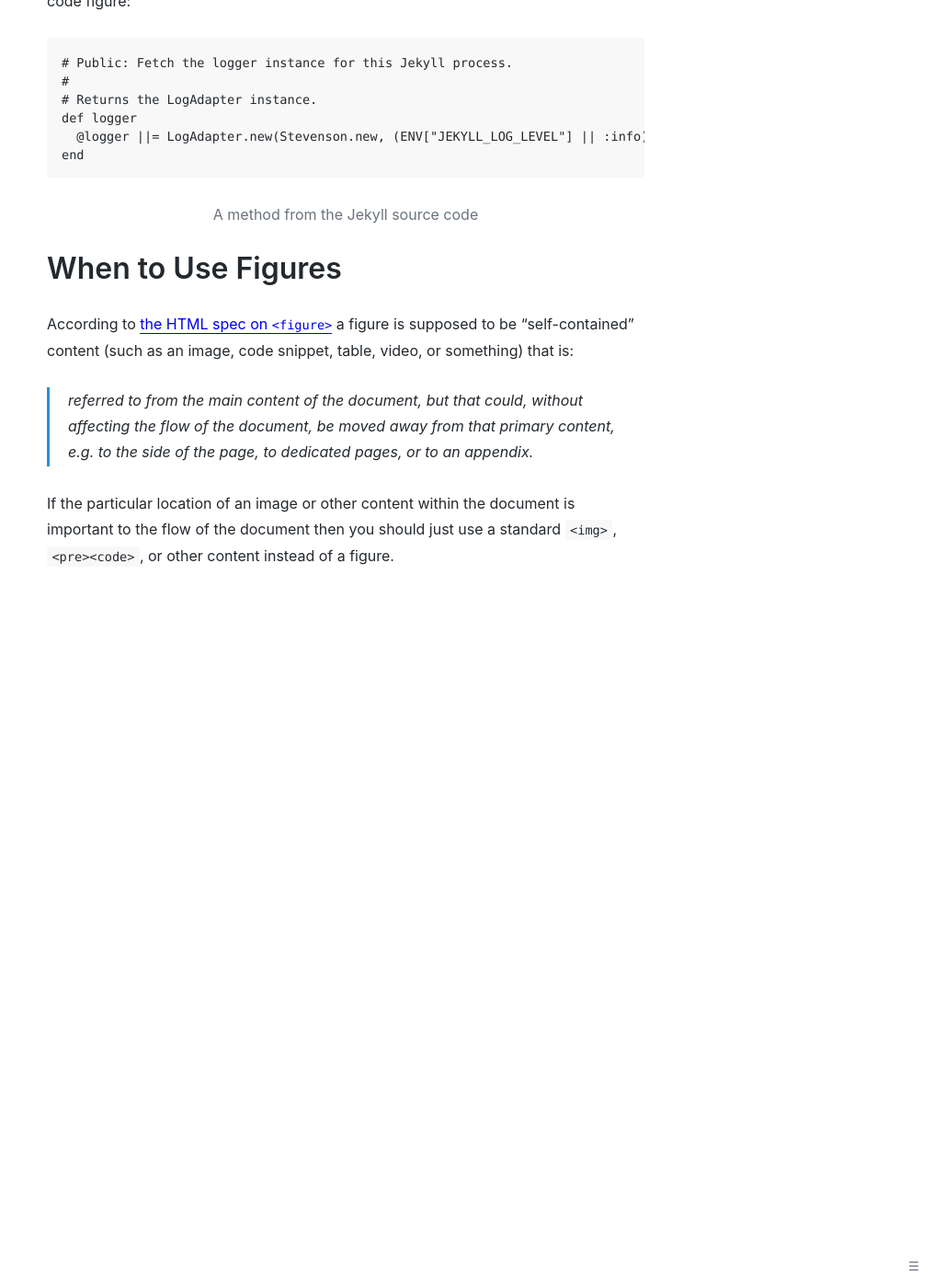
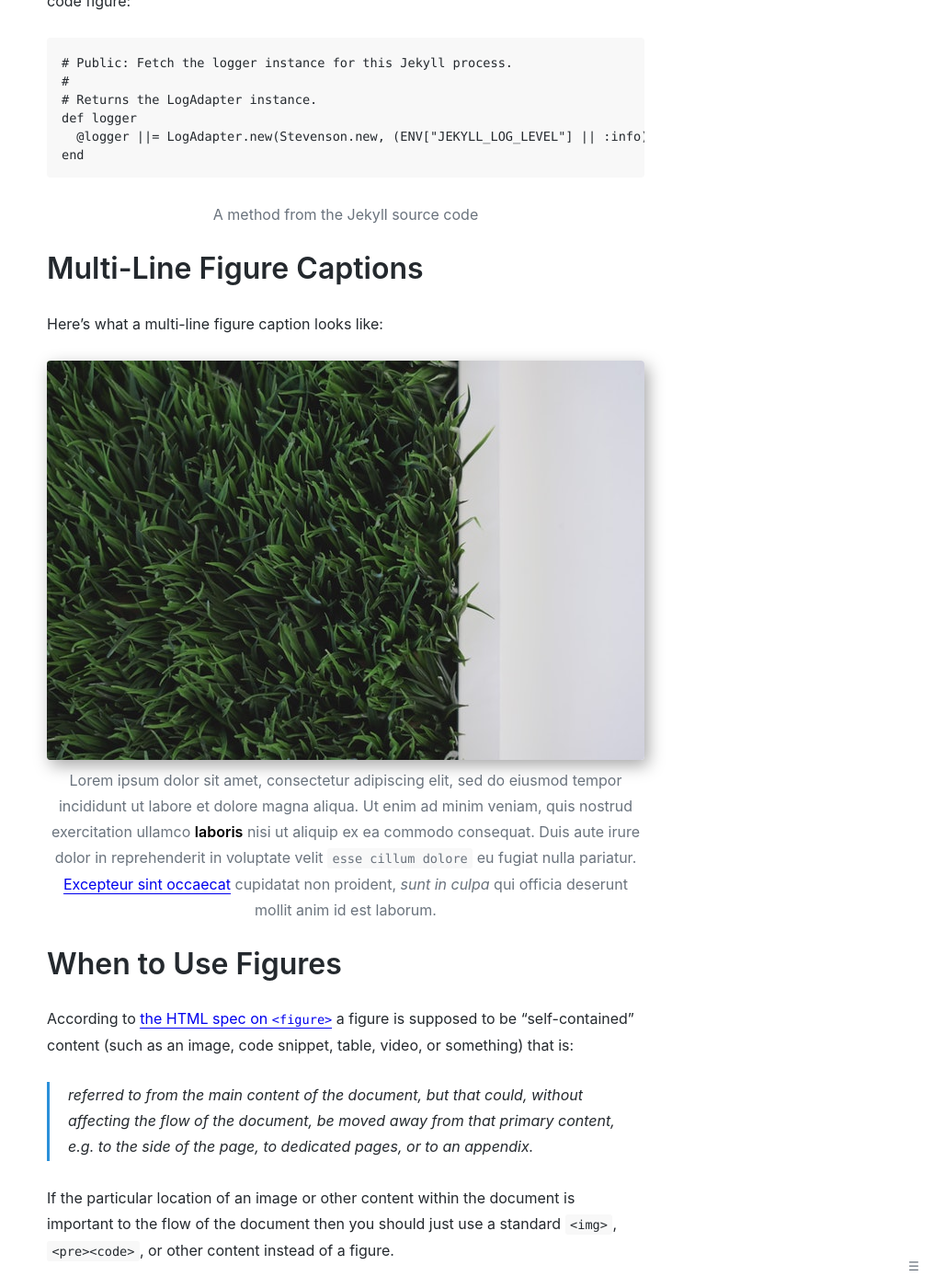
Before and after one commit to seanh/jekyll-theme-oatcake, a Jekyll site: the page built from _posts/2019-08-02-figures.md, in a window 1280 px wide and 1400 px high, scrolled down 1291 px. Shown: the whole window at 92% size, without its empty margins (264-1280 px from the left). Built offline with Jekyll 4.4.1, drawn with Linux system fonts in a browser that asks for light colours; our own code applies the rules of GitHub Pages for plain Markdown files; comment, search, counter and statistics services are not loaded; before the commit the page ends 1936 px from its top, so only the background shows below that.

Commit message:
Add multiline figure caption example

```diff
--- a/_posts/2019-08-02-figures.md
+++ b/_posts/2019-08-02-figures.md
@@ -42,6 +42,24 @@ end</code></pre>
 <figcaption>A method from the Jekyll source code</figcaption>
 </figure>
 
+Multi-Line Figure Captions
+--------------------------
+
+Here's what a multi-line figure caption looks like:
+
+<figure>
+  <img src="{{ "/assets/images/grass.jpg" | relative_url }}" alt="A photo of some grass">
+  <figcaption markdown="1">
+Lorem ipsum dolor sit amet, consectetur adipiscing elit, sed do eiusmod
+tempor incididunt ut labore et dolore magna aliqua. Ut enim ad minim
+veniam, quis nostrud exercitation ullamco **laboris** nisi ut aliquip ex ea
+commodo consequat. Duis aute irure dolor in reprehenderit in voluptate
+velit `esse cillum dolore` eu fugiat nulla pariatur. [Excepteur sint
+occaecat](https://example.com) cupidatat non proident, _sunt in culpa_ qui
+officia deserunt mollit anim id est laborum.
+  </figcaption>
+</figure>
+
 When to Use Figures
 -------------------
 
```
